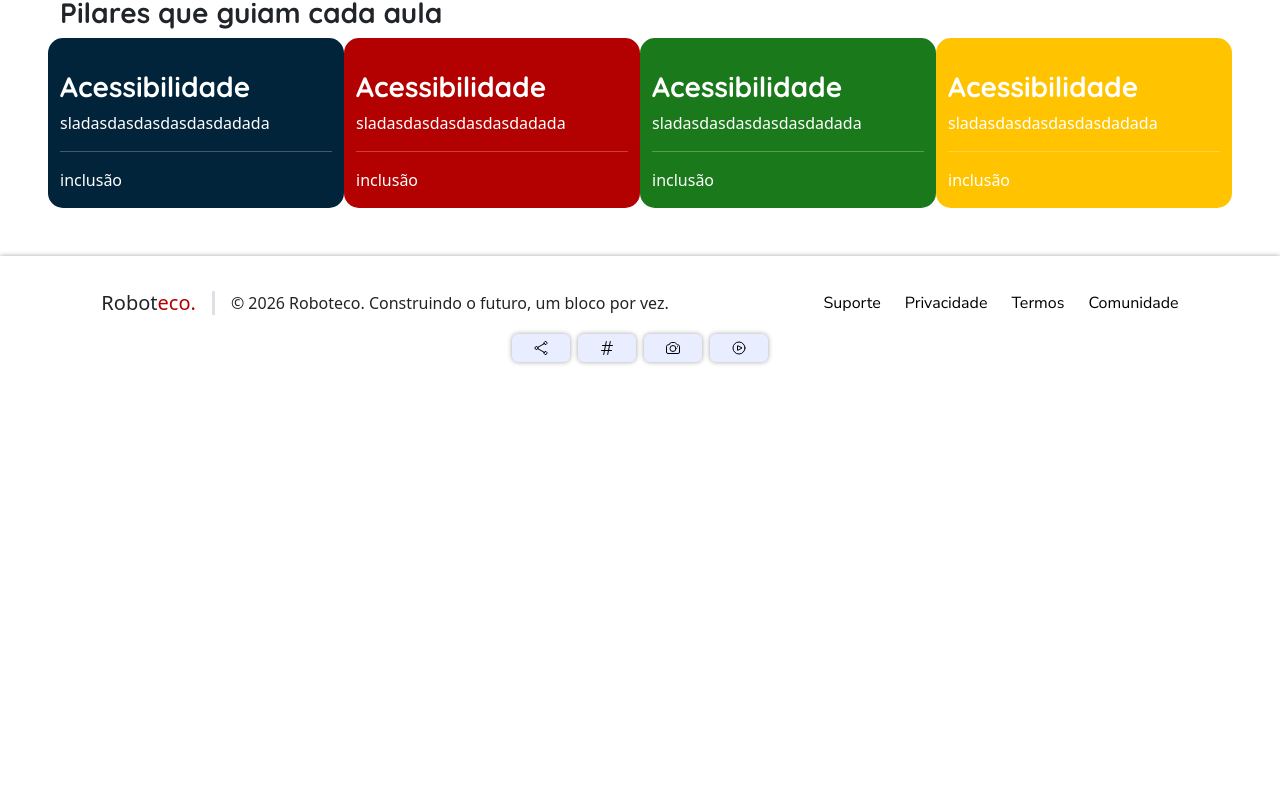
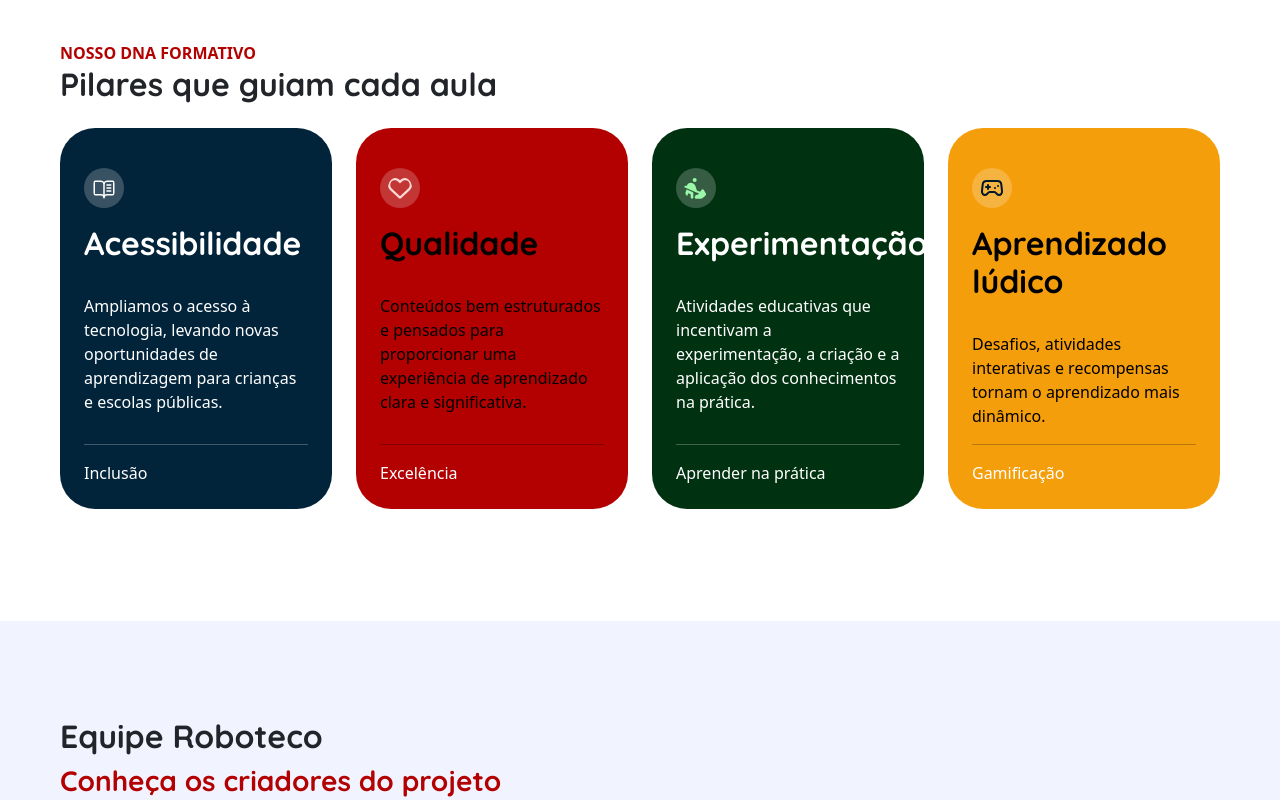
Before and after one commit to MigSilverS/roboteco, a Next.js app: page /pages/sobre-nos in a window 1280 px wide. Shown: the part 740-1540 px from the top of the page. Before the commit the page ends 1134 px from the top, so only its background shows below. Built offline with nearby package versions, Linux system fonts and the light colour scheme.

Commit message:
Avanço na sobre nós

```diff
--- a/src/app/globals.css
+++ b/src/app/globals.css
@@ -3,10 +3,10 @@
 
 :root {
     --color-primary: #f5f5f5 !important;
-    --yellow:#ffc300 !important;
+    --yellow:#F59E0B !important;
     --blue:#02243a !important;
     --red:#b30000 !important;
-    --green:#1a7a1b !important;
+    --green:#003110 !important;
     --gray:#e9e8e8 !important;
 }
 
--- a/src/app/pages/sobre-nos/CardPilares/CardPilares.jsx
+++ b/src/app/pages/sobre-nos/CardPilares/CardPilares.jsx
@@ -5,26 +5,26 @@ export default function CardPilares({ icon, titulo, texto, rodape, classe, estil
     return (
 
         <>
-
-            <div className={`${classe} col-md-3 py-3`} style={estilo}>
+            <div className="col-12 col-sm-12 col-md-3 mb-3">
+                <div className={`${classe} d-flex flex-column p-4 h-100`} style={{ ...estilo, borderRadius: '35px' }}>
                     <div className="mt-3">
                         {icon}
                     </div>
 
                     <div className="mt-3">
-                    <Titulo titulo={titulo} nivel={3}/>
+                        <Titulo titulo={titulo} nivel={2} />
                     </div>
 
-                <div>
+                    <div className="mt-4 flex-grow-1">
                         {texto}
                     </div>
 
+                    <div className="mt-auto">
                         <hr />
-
-                <div className="mt-3">
-                    {rodape}
+                        <div className="mt-2 text-white">{rodape}</div>
                     </div>
 
+                </div>
             </div>
 
         </>
--- a/src/app/pages/sobre-nos/page.jsx
+++ b/src/app/pages/sobre-nos/page.jsx
@@ -1,10 +1,15 @@
 import Footer from "@/app/components/Footer/Footer";
 import NavBar from "@/app/components/NavBar/NavBar";
 import Titulo from "@/app/components/Titulo/Titulo";
+import CardPilares from "@/app/pages/sobre-nos/CardPilares/CardPilares";
+import styles from "./sobrenos.module.css";
+
 import { GiMechanicalArm } from "react-icons/gi";
 import { FaHeadSideVirus } from "react-icons/fa6";
-import styles from "./sobrenos.module.css";
-import CardPilares from "@/app/pages/sobre-nos/CardPilares/CardPilares";
+import { PiBookOpenText } from "react-icons/pi";
+import { FaRegHeart } from "react-icons/fa6";
+import { LuGamepad2 } from "react-icons/lu";
+import { FaPersonDigging } from "react-icons/fa6";
 
 export default function SobreNos() {
 
@@ -31,14 +36,55 @@ export default function SobreNos() {
 
     }
 
+    const cardCont = [
+        {
+            id: 1,
+            icon: <PiBookOpenText className="rounded-circle p-2 text-white" style={{ backgroundColor: "var(--fundo-icon)", color: "#CFE5FF" }} size={40} />,
+            titulo: "Acessibilidade",
+            texto: "Ampliamos o acesso à tecnologia, levando novas oportunidades de aprendizagem para crianças e escolas públicas.",
+            rodape: "Inclusão",
+            classe: "text-white",
+            estilo: { backgroundColor: 'var(--blue)' }
+        },
+        {
+            id: 2,
+            icon: <FaRegHeart className="rounded-circle p-2" style={{ backgroundColor: "var(--fundo-icon)", color: "#FFDAD4" }} size={40} />,
+            titulo: "Qualidade",
+            texto: "Conteúdos  bem estruturados e pensados para proporcionar uma experiência de aprendizado clara e significativa.",
+            rodape: "Excelência",
+            classe: "text-black",
+            estilo: { backgroundColor: 'var(--red)' }
+        },
+        {
+            id: 3,
+            icon: <FaPersonDigging className="rounded-circle p-2" style={{ backgroundColor: "var(--fundo-icon)", color: "#9AF7A7" }} size={40} />,
+            titulo: "Experimentação",
+            texto: "Atividades educativas que incentivam a experimentação, a criação e a aplicação dos conhecimentos na prática.",
+            rodape: "Aprender  na prática",
+            classe: "text-white",
+            estilo: { backgroundColor: 'var(--green)' }
+        },
+        {
+            id: 4,
+            icon: <LuGamepad2 className="rounded-circle p-2" style={{ backgroundColor: "var(--fundo-icon)", color: "#001629" }} size={40} />,
+            titulo: "Aprendizado lúdico",
+            texto: "Desafios, atividades interativas e recompensas tornam o aprendizado mais dinâmico.",
+            rodape: "Gamificação",
+            classe: "text-black",
+            estilo: { backgroundColor: 'var(--yellow)' }
+        },
+    ]
+
     return (
         <>
 
             <NavBar />
 
-            <div className="container-fluid border-3 border-bottom">
-                <div className="row align-items-center" style={{ backgroundColor: 'var(--div1-color)', paddingTop: '6rem', paddingBottom: '6rem', paddingLeft: '3.75rem', paddingRight: '3.75rem' }}>
-                    <div className="col-12 col-md-6 g-5 m-0 p-0">
+            <div className="container-fluid p-0">
+
+                <div className={`${styles.container}`} style={{ backgroundColor: 'var(--div1-color)', paddingTop: '6rem', paddingBottom: '6rem' }}>
+                    <div className="row align-items-center">
+                        <div className="col-12 col-md-6">
                             <Titulo titulo="Conheça quem faz o Roboteco acontecer" nivel={1} estilo={{ fontSize: '3.5rem' }} />
                             <p>Conheça o time que faz o ROBOTECO acontecer. Reunimos diferentes conhecimentos e experiências para desenvolver uma plataforma que aproxima crianças e jovens da robótica, da programação e da eletrônica. Atuamos na criação dos conteúdos, na organização das atividades e na conexão com as escolas, buscando tornar o aprendizado mais acessível, prático e interessante.</p>
                         </div>
@@ -74,20 +120,37 @@ export default function SobreNos() {
                 </div>
 
 
-            <div className={`${styles.container} py-5`}>
-
-                <Titulo titulo="Pilares que guiam cada aula" />
-
-                <div className="row justify-content-between">
-                    <CardPilares titulo="Acessibilidade" texto="sladasdasdasdasdasdadada" rodape="inclusão" classe="text-white" estilo={{backgroundColor: 'var(--blue)', borderRadius: '15px'}} />
-                    <CardPilares titulo="Acessibilidade" texto="sladasdasdasdasdasdadada" rodape="inclusão" classe="text-white" estilo={{backgroundColor: 'var(--red)', borderRadius: '15px'}} />
-                    <CardPilares titulo="Acessibilidade" texto="sladasdasdasdasdasdadada" rodape="inclusão" classe="text-white" estilo={{backgroundColor: 'var(--green)', borderRadius: '15px'}} />
-                    <CardPilares titulo="Acessibilidade" texto="sladasdasdasdasdasdadada" rodape="inclusão" classe="text-white" estilo={{backgroundColor: 'var(--yellow)', borderRadius: '15px'}} />
+                <div className={`${styles.container} `} style={{ paddingTop: '6rem', paddingBottom: '6rem' }}>
+                    <span className="fw-semibold" style={{ color: "var(--red)" }}>NOSSO DNA FORMATIVO</span>
+                    <Titulo titulo="Pilares que guiam cada aula" nivel={2} />
+                    <div className="row mt-4">
+                        {
+                            cardCont.map((item) => (
+                                <CardPilares key={item.id} icon={item.icon} titulo={item.titulo} texto={item.texto} rodape={item.rodape} classe={item.classe} estilo={item.estilo} />
+                            ))
+                        }
+                    </div>
                 </div>
 
 
+                <div className={styles.container} style={{ backgroundColor: 'var(--div1-color)', paddingTop: '6rem', paddingBottom: '6rem' }}>
+                    <div>
+                        <Titulo titulo="Equipe Roboteco" nivel={2} />
+                        <Titulo
+                            titulo="Conheça os criadores do projeto"
+                            nivel={3}
+                            estilo={{ color: "var(--red)" }}
+                        />
                     </div>
 
+                    <div className="row">
+                        {cardCont.map((item) => (
+                            <CardPilares key={item.id} icon={item.icon} titulo={item.titulo} texto={item.texto} rodape={item.rodape} classe={item.classe} estilo={item.estilo}
+                            />
+                        ))}
+                    </div>
+                </div>
+            </div>
 
             <Footer />
 
--- a/src/app/pages/sobre-nos/sobrenos.module.css
+++ b/src/app/pages/sobre-nos/sobrenos.module.css
@@ -1,5 +1,6 @@
 :root{
     --div1-color: #F1F3FF;
+    --fundo-icon: #ffffff36;
 }
 
 .container {
```
Also changed, not shown: src/app/pages/sobre-nos/CardEquipe/CardEquipe.jsx (added, +21 -0 lines), 1 other file (tests, documents, lock files or other folders). Lines whose indentation alone changed are shown as unchanged.
